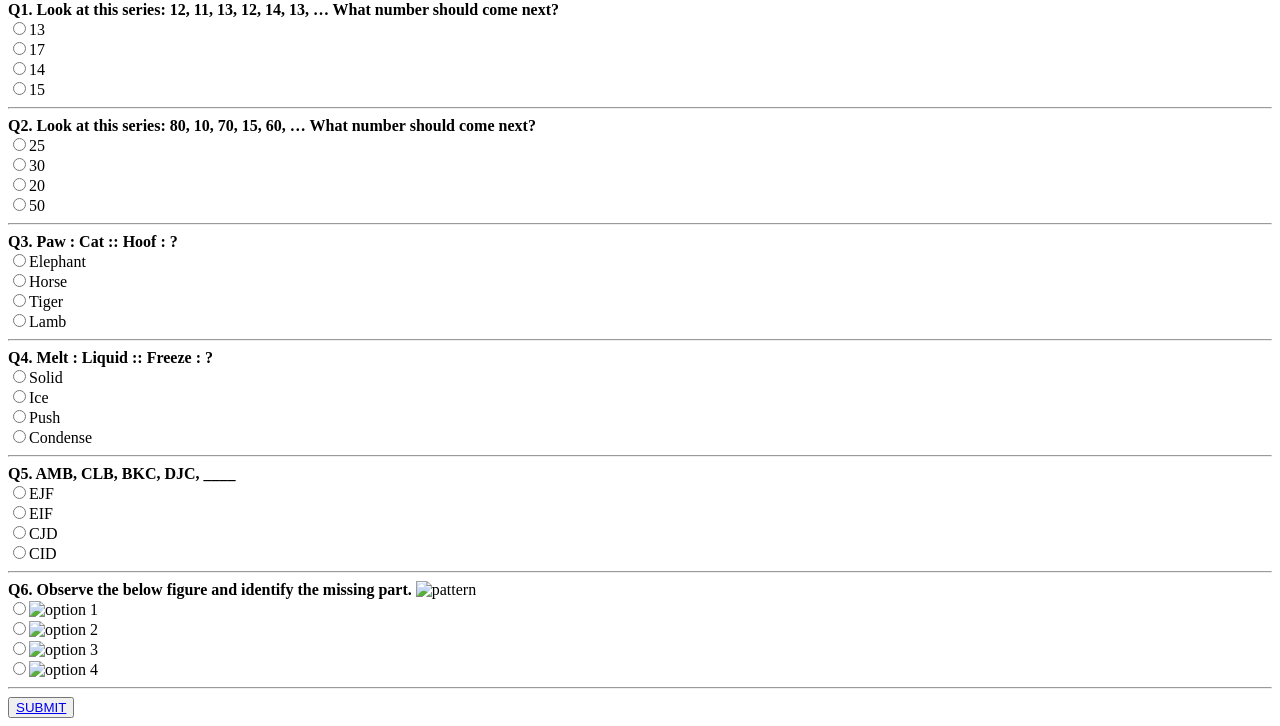
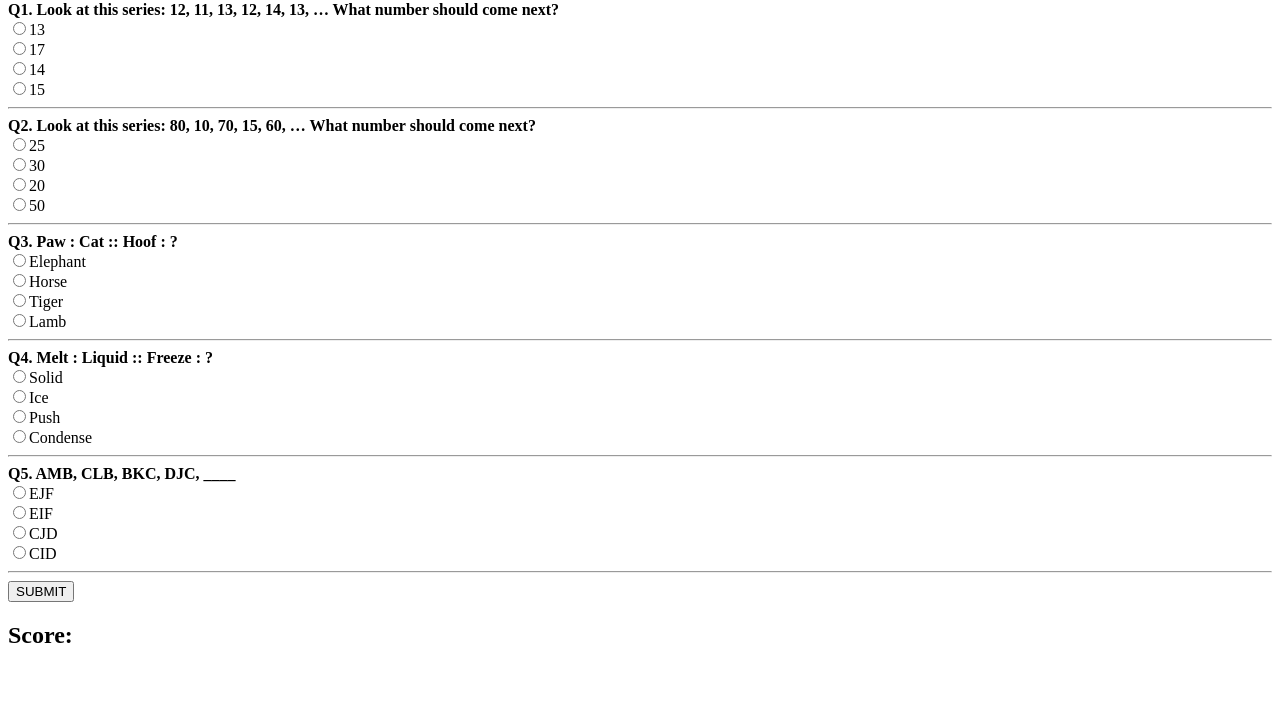
Before and after one commit to Arnav-Verma-253/NextStar, a plain HTML site: page mat.html in a window 1280 px wide. Shown: the part 79-805 px from the top of the page. Drawn offline with Linux system fonts and the light colour scheme.

Commit message:
From Arnav PC

```diff
--- a/mat.html
+++ b/mat.html
@@ -9,37 +9,33 @@
     <main>
         <h1>LOGICAL QUESTIONS</h1>
         <b>Q1. Look at this series: 12, 11, 13, 12, 14, 13, … What number should come next?</b><br>
-        <label for ="op11"><input type="radio" value="op1" name="q1" id="op11">13</label><br>
-        <label for ="op12"><input type="radio" value="op2" name="q1" id="op12">17</label><br>
-        <label for ="op13"><input type="radio" value="op3" name="q1" id="op13">14</label><br>
-        <label for ="op14"><input type="radio" value="op4" name="q1" id="op14">15</label><br><hr>
+        <label for ="op11"><input type="radio" value="1" name="q1" id="op11">13</label><br>
+        <label for ="op12"><input type="radio" value="2" name="q1" id="op12">17</label><br>
+        <label for ="op13"><input type="radio" value="3" name="q1" id="op13">14</label><br>
+        <label for ="op14"><input type="radio" value="4" name="q1" id="op14">15</label><br><hr>
         <b>Q2. Look at this series: 80, 10, 70, 15, 60, … What number should come next?</b><br>
-        <label for ="op21"><input type="radio" value="op1" name="q2" id="op21">25</label><br>
-        <label for ="op22"><input type="radio" value="op2" name="q2" id="op22">30</label><br>
-        <label for ="op23"><input type="radio" value="op3" name="q2" id="op23">20</label><br>
-        <label for ="op24"><input type="radio" value="op4" name="q2" id="op24">50</label><br><hr>
+        <label for ="op21"><input type="radio" value="1" name="q2" id="op21">25</label><br>
+        <label for ="op22"><input type="radio" value="2" name="q2" id="op22">30</label><br>
+        <label for ="op23"><input type="radio" value="3" name="q2" id="op23">20</label><br>
+        <label for ="op24"><input type="radio" value="4" name="q2" id="op24">50</label><br><hr>
         <b>Q3. Paw : Cat :: Hoof : ?</b><br>
-        <label for ="op31"><input type="radio" value="op1" name="q3" id="op31">Elephant</label><br>
-        <label for ="op32"><input type="radio" value="op2" name="q3" id="op32">Horse</label><br>
-        <label for ="op33"><input type="radio" value="op3" name="q3" id="op33">Tiger</label><br>
-        <label for ="op34"><input type="radio" value="op4" name="q3" id="op34">Lamb</label><br><hr>
+        <label for ="op31"><input type="radio" value="1" name="q3" id="op31">Elephant</label><br>
+        <label for ="op32"><input type="radio" value="2" name="q3" id="op32">Horse</label><br>
+        <label for ="op33"><input type="radio" value="3" name="q3" id="op33">Tiger</label><br>
+        <label for ="op34"><input type="radio" value="4" name="q3" id="op34">Lamb</label><br><hr>
         <b>Q4. Melt : Liquid :: Freeze : ?</b><br>
-        <label for ="op41"><input type="radio" value="op1" name="q4" id="op41">Solid</label><br>
-        <label for ="op42"><input type="radio" value="op2" name="q4" id="op42">Ice</label><br>
-        <label for ="op43"><input type="radio" value="op3" name="q4" id="op43">Push</label><br>
-        <label for ="op44"><input type="radio" value="op4" name="q4" id="op44">Condense</label><br><hr>
+        <label for ="op41"><input type="radio" value="1" name="q4" id="op41">Solid</label><br>
+        <label for ="op42"><input type="radio" value="2" name="q4" id="op42">Ice</label><br>
+        <label for ="op43"><input type="radio" value="3" name="q4" id="op43">Push</label><br>
+        <label for ="op44"><input type="radio" value="4" name="q4" id="op44">Condense</label><br><hr>
         <b>Q5. AMB, CLB, BKC, DJC, ____</b><br>
-        <label for ="op51"><input type="radio" value="op1" name="q5" id="op51">EJF</label><br>
-        <label for ="op52"><input type="radio" value="op2" name="q5" id="op52">EIF</label><br>
-        <label for ="op53"><input type="radio" value="op3" name="q5" id="op53">CJD</label><br>
-        <label for ="op54"><input type="radio" value="op4" name="q5" id="op54">CID</label><br><hr>
-        <b>Q6. Observe the below figure and identify the missing part.</b>
-        <img src="q2.png" alt="pattern" height="200"><br>
-        <label for ="op61"><input type="radio" value="op1" name="q6" id="op61"><img src="/op1.png" alt="option 1" height="100"></label><br>
-        <label for ="op62"><input type="radio" value="op2" name="q6" id="op62"><img src="/op2.png" alt="option 2" height="100"></label><br>
-        <label for ="op63"><input type="radio" value="op3" name="q6" id="op63"><img src="/op3.png" alt="option 3" height="100"></label><br>
-        <label for ="op64"><input type="radio" value="op4" name="q6" id="op64"><img src="/op4.png" alt="option 4" height="100"></label><br><hr>
-        <button><a href="score.html">SUBMIT</a></button>
+        <label for ="op51"><input type="radio" value="1" name="q5" id="op51">EJF</label><br>
+        <label for ="op52"><input type="radio" value="2" name="q5" id="op52">EIF</label><br>
+        <label for ="op53"><input type="radio" value="3" name="q5" id="op53">CJD</label><br>
+        <label for ="op54"><input type="radio" value="4" name="q5" id="op54">CID</label><br><hr>
+        <button id="submit">SUBMIT</button>
+        <h2 id="Score">Score:</h2>
     </main>
+    <script src="mat.js"></script>
 </body>
 </html>
--- /dev/null
+++ b/mat.js
@@ -0,0 +1,52 @@
+answers=[4,3,2,1,4];
+selected=[null,null,null,null,null];
+
+let q1=document.getElementsByName("q1");
+let q2=document.getElementsByName("q2");
+let q3=document.getElementsByName("q3");
+let q4=document.getElementsByName("q4");
+let q5=document.getElementsByName("q5");
+let sub=document.querySelector("#submit");
+let sco=document.querySelector("#Score");
+
+let score=0;
+
+q1.forEach((option)=>{
+    option.addEventListener("change",()=>{
+        selected[0]=option.value;
+    });
+});
+
+q2.forEach((option)=>{
+    option.addEventListener("change",()=>{
+        selected[1]=option.value;
+    });
+});
+
+q3.forEach((option)=>{
+    option.addEventListener("change",()=>{
+        selected[2]=option.value;
+    });
+});
+
+
+q4.forEach((option)=>{
+    option.addEventListener("change",()=>{
+        selected[3]=option.value;
+    });
+});
+
+q5.forEach((option)=>{
+    option.addEventListener("change",()=>{
+        selected[4]=option.value;
+    });
+});
+
+sub.addEventListener("click",()=>{
+    for(let i=0;i<5;i++){
+        if(selected[i]==answers[i]){
+            score++;
+        }
+    }
+    sco.innerText=`Score: Your Score is ${score*10} out of 50`;
+});
```
